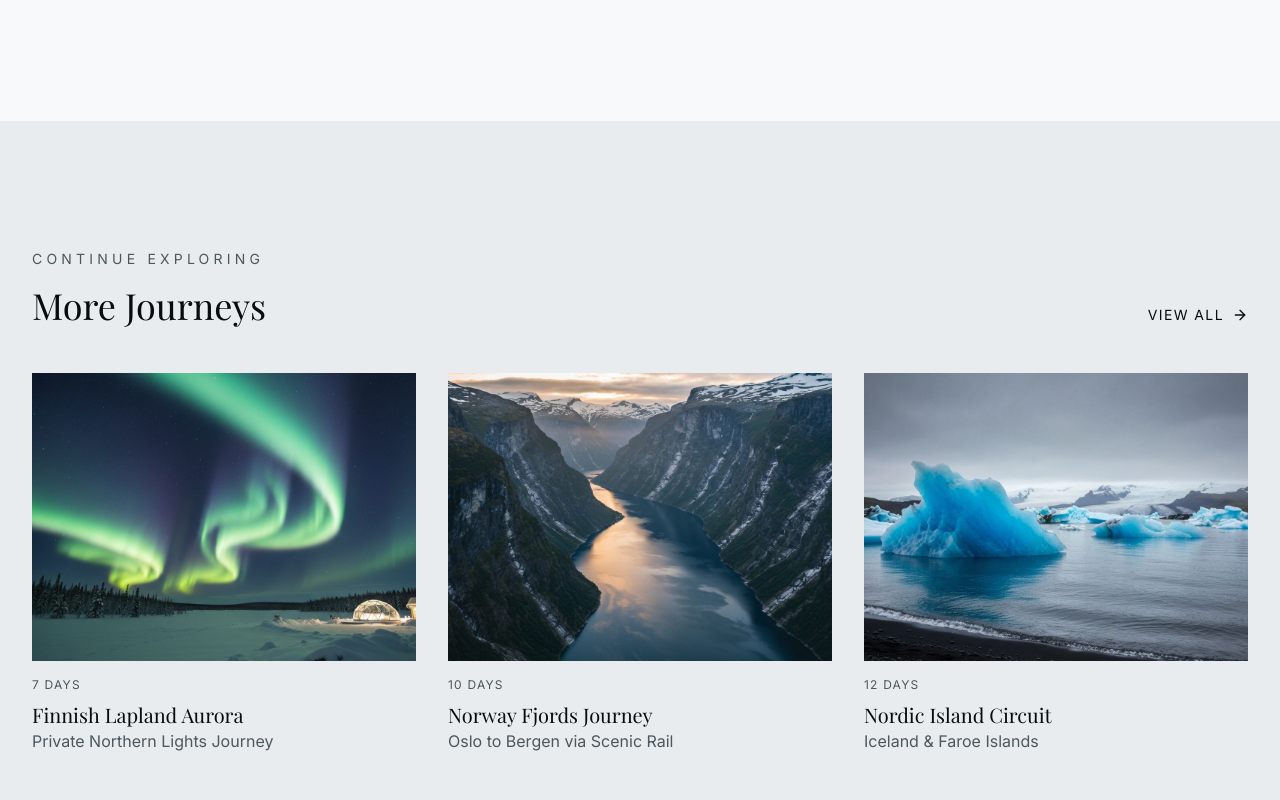
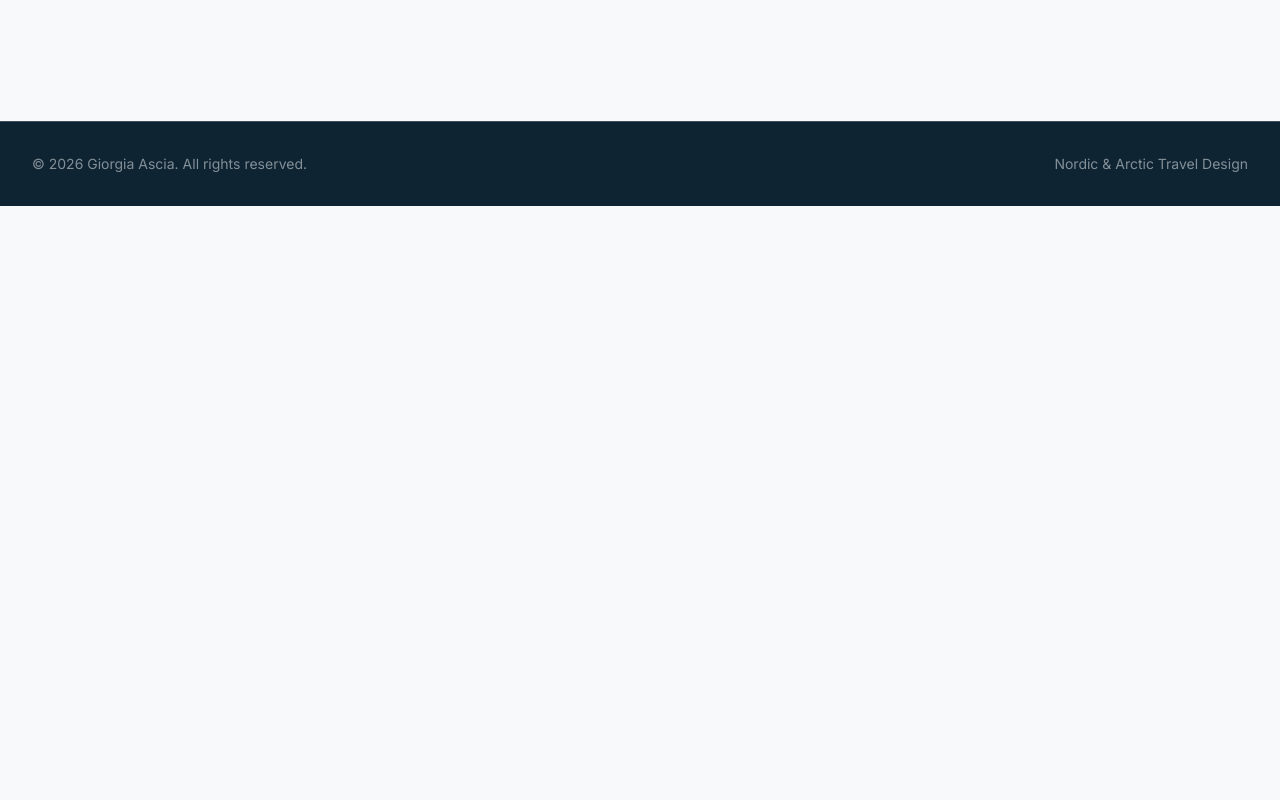
Before and after one commit to gioascia93/portfolio, a Next.js app: page /itineraries/lofoten-arctic-summer in a window 1280 px wide. Shown: the part 3220-4020 px from the top of the page. After the commit the page ends 3426 px from the top, so only its background shows below. Built offline with nearby package versions, Linux system fonts and the light colour scheme; a web font is replaced by a local one.

Commit message:
remove RelatedItineraries component from ItineraryDetailPage

```diff
--- a/app/itineraries/[slug]/page.tsx
+++ b/app/itineraries/[slug]/page.tsx
@@ -380,7 +380,6 @@ export default async function ItineraryDetailPage({ params }: { params: Promise<
           designRationale={itinerary.designRationale}
           gridImages={itinerary.gridImages}
         />
-        <RelatedItineraries currentSlug={slug} />
       </main>
       <Footer />
     </>
```
